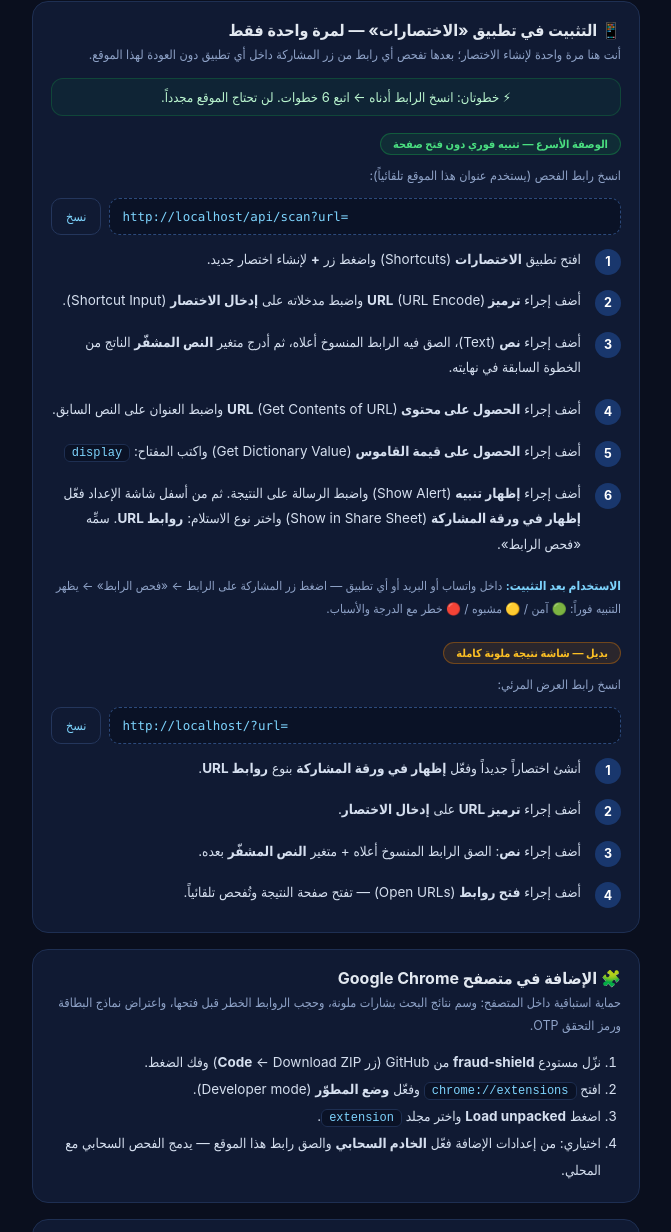
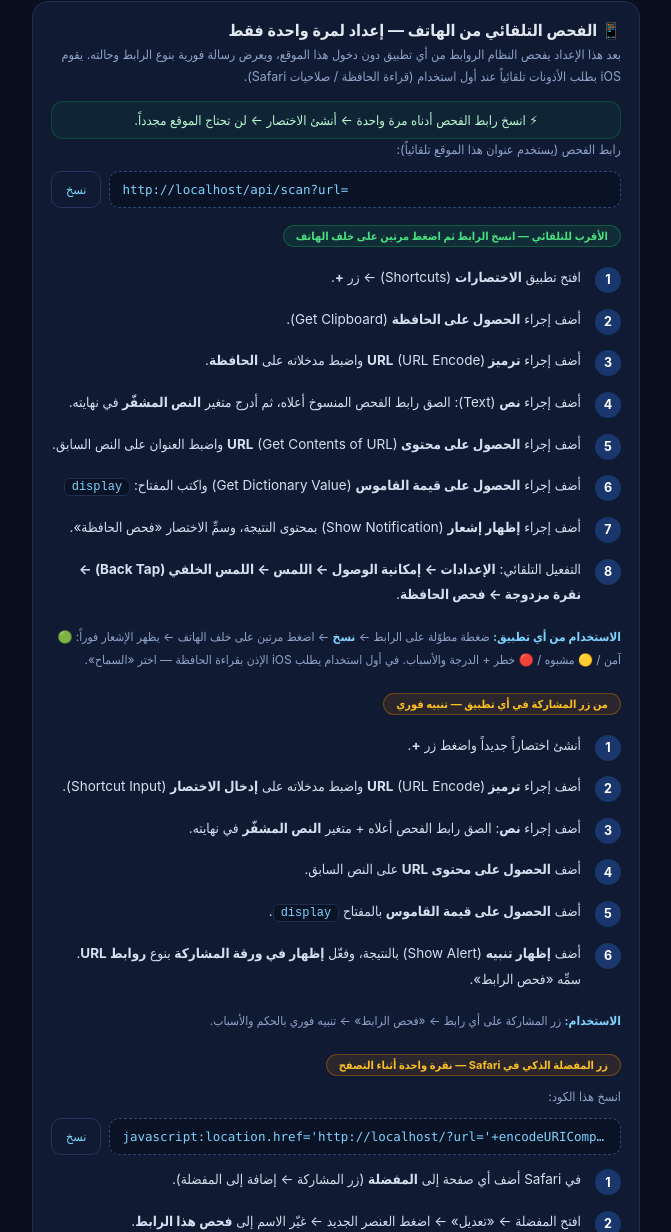
Before and after one commit to alzeedi1903-eng/Dir, a browser extension: page public/index.html in a window 1280 px wide. Shown: the part 524-1756 px from the top of the page, without its empty margins (304-975 px from the left). Drawn offline with Linux system fonts and the light colour scheme.

Commit message:
Update index.html

```diff
--- a/public/index.html
+++ b/public/index.html
@@ -174,6 +174,8 @@ footer { text-align: center; font-size: 11.5px; color: var(--faint); margin-top:
       <option value="search">نتيجة بحث أو إعلان</option>
       <option value="maps">بطاقة خريطة (حجز / تواصل)</option>
       <option value="shortcut">مشاركة سريعة (Share Sheet)</option>
+      <option value="clipboard">نسخته من أي تطبيق (فحص الحافظة)</option>
+      <option value="bookmark">زر المفضلة في Safari</option>
     </select>
     <div class="examples">
       <span data-url="https://emiratesnbd-secure-verify.com/login">مثال: بنك مقلد</span>
@@ -208,35 +210,68 @@ footer { text-align: center; font-size: 11.5px; color: var(--faint); margin-top:
     <button class="ghost clear" id="histClear">مسح السجل</button>
   </section>
 
-  <!-- إضافة الاختصارات -->
+  <!-- الفحص التلقائي من الهاتف -->
   <section class="card" id="shortcut">
-    <h2>📱 التثبيت في تطبيق «الاختصارات» — لمرة واحدة فقط</h2>
-    <p class="sub">أنت هنا مرة واحدة لإنشاء الاختصار؛ بعدها تفحص أي رابط من زر المشاركة داخل أي تطبيق دون العودة لهذا الموقع.</p>
+    <h2>📱 الفحص التلقائي من الهاتف — إعداد لمرة واحدة فقط</h2>
+    <p class="sub">بعد هذا الإعداد يفحص النظام الروابط من أي تطبيق دون دخول هذا الموقع، ويعرض رسالة فورية بنوع الرابط وحالته. يقوم iOS بطلب الأذونات تلقائياً عند أول استخدام (قراءة الحافظة / صلاحيات Safari).</p>
 
-    <div class="once">⚡ خطوتان: انسخ الرابط أدناه ← اتبع 6 خطوات. لن تحتاج الموقع مجدداً.</div>
+    <div class="once">⚡ انسخ رابط الفحص أدناه مرة واحدة ← أنشئ الاختصار ← لن تحتاج الموقع مجدداً.</div>
 
-    <!-- الوصفة أ -->
+    <p class="sub" style="margin-bottom:6px">رابط الفحص (يستخدم عنوان هذا الموقع تلقائياً):</p>
+    <div class="urlbox">
+      <code id="apiUrl">…</code>
+      <button class="ghost" id="copyApi">نسخ</button>
+    </div>
+
+    <!-- الوصفة 1: الحافظة + اللمس الخلفي -->
     <div style="margin-top:16px">
-      <span class="badge rec">الوصفة الأسرع — تنبيه فوري دون فتح صفحة</span>
-      <p class="sub" style="margin-bottom:6px">انسخ رابط الفحص (يستخدم عنوان هذا الموقع تلقائياً):</p>
+      <span class="badge rec">الأقرب للتلقائي — انسخ الرابط ثم اضغط مرتين على خلف الهاتف</span>
+      <ol class="steps">
+        <li>افتح تطبيق <b>الاختصارات</b> (Shortcuts) ← زر <b>+</b>.</li>
+        <li>أضف إجراء <b>الحصول على الحافظة</b> (Get Clipboard).</li>
+        <li>أضف إجراء <b>ترميز URL</b> (URL Encode) واضبط مدخلاته على <b>الحافظة</b>.</li>
+        <li>أضف إجراء <b>نص</b> (Text): الصق رابط الفحص المنسوخ أعلاه، ثم أدرج متغير <b>النص المشفّر</b> في نهايته.</li>
+        <li>أضف إجراء <b>الحصول على محتوى URL</b> (Get Contents of URL) واضبط العنوان على النص السابق.</li>
+        <li>أضف إجراء <b>الحصول على قيمة القاموس</b> (Get Dictionary Value) واكتب المفتاح: <code>display</code></li>
+        <li>أضف إجراء <b>إظهار إشعار</b> (Show Notification) بمحتوى النتيجة، وسمِّ الاختصار «فحص الحافظة».</li>
+        <li>التفعيل التلقائي: <b>الإعدادات ← إمكانية الوصول ← اللمس ← اللمس الخلفي (Back Tap) ← نقرة مزدوجة ← فحص الحافظة</b>.</li>
+      </ol>
+      <p class="note"><b>الاستخدام من أي تطبيق:</b> ضغطة مطوّلة على الرابط ← <b>نسخ</b> ← اضغط مرتين على خلف الهاتف ← يظهر الإشعار فوراً: 🟢 آمن / 🟡 مشبوه / 🔴 خطر + الدرجة والأسباب. في أول استخدام يطلب iOS الإذن بقراءة الحافظة — اختر «السماح».</p>
+    </div>
+
+    <!-- الوصفة 2: ورقة المشاركة -->
+    <div style="margin-top:20px">
+      <span class="badge alt">من زر المشاركة في أي تطبيق — تنبيه فوري</span>
+      <ol class="steps">
+        <li>أنشئ اختصاراً جديداً واضغط زر <b>+</b>.</li>
+        <li>أضف إجراء <b>ترميز URL</b> (URL Encode) واضبط مدخلاته على <b>إدخال الاختصار</b> (Shortcut Input).</li>
+        <li>أضف إجراء <b>نص</b>: الصق رابط الفحص أعلاه + متغير <b>النص المشفّر</b> في نهايته.</li>
+        <li>أضف <b>الحصول على محتوى URL</b> على النص السابق.</li>
+        <li>أضف <b>الحصول على قيمة القاموس</b> بالمفتاح <code>display</code>.</li>
+        <li>أضف <b>إظهار تنبيه</b> (Show Alert) بالنتيجة، وفعّل <b>إظهار في ورقة المشاركة</b> بنوع <b>روابط URL</b>. سمِّه «فحص الرابط».</li>
+      </ol>
+      <p class="note"><b>الاستخدام:</b> زر المشاركة على أي رابط ← «فحص الرابط» ← تنبيه فوري بالحكم والأسباب.</p>
+    </div>
+
+    <!-- الوصفة 3: المفضلة الذكية -->
+    <div style="margin-top:20px">
+      <span class="badge alt">زر المفضلة الذكي في Safari — نقرة واحدة أثناء التصفح</span>
+      <p class="sub" style="margin-bottom:6px">انسخ هذا الكود:</p>
       <div class="urlbox">
-        <code id="apiUrl">…</code>
-        <button class="ghost" id="copyApi">نسخ</button>
+        <code id="bmCode">…</code>
+        <button class="ghost" id="copyBm">نسخ</button>
       </div>
       <ol class="steps">
-        <li>افتح تطبيق <b>الاختصارات</b> (Shortcuts) واضغط زر <b>+</b> لإنشاء اختصار جديد.</li>
-        <li>أضف إجراء <b>ترميز URL</b> (URL Encode) واضبط مدخلاته على <b>إدخال الاختصار</b> (Shortcut Input).</li>
-        <li>أضف إجراء <b>نص</b> (Text)، الصق فيه الرابط المنسوخ أعلاه، ثم أدرج متغير <b>النص المشفّر</b> الناتج من الخطوة السابقة في نهايته.</li>
-        <li>أضف إجراء <b>الحصول على محتوى URL</b> (Get Contents of URL) واضبط العنوان على النص السابق.</li>
-        <li>أضف إجراء <b>الحصول على قيمة القاموس</b> (Get Dictionary Value) واكتب المفتاح: <code>display</code></li>
-        <li>أضف إجراء <b>إظهار تنبيه</b> (Show Alert) واضبط الرسالة على النتيجة. ثم من أسفل شاشة الإعداد فعّل <b>إظهار في ورقة المشاركة</b> (Show in Share Sheet) واختر نوع الاستلام: <b>روابط URL</b>. سمِّه «فحص الرابط».</li>
+        <li>في Safari أضف أي صفحة إلى <b>المفضلة</b> (زر المشاركة ← إضافة إلى المفضلة).</li>
+        <li>افتح المفضلة ← «تعديل» ← اضغط العنصر الجديد ← غيّر الاسم إلى <b>فحص هذا الرابط</b>.</li>
+        <li>امسح حقل الرابط والصق الكود المنسوخ أعلاه واحفظ.</li>
+        <li>أنت على أي صفحة؟ اضغط المفضلة ← تفتح صفحة النتيجة وتفحص الصفحة الحالية تلقائياً.</li>
       </ol>
-      <p class="note"><b>الاستخدام بعد التثبيت:</b> داخل واتساب أو البريد أو أي تطبيق — اضغط زر المشاركة على الرابط ← «فحص الرابط» ← يظهر التنبيه فوراً: 🟢 آمن / 🟡 مشبوه / 🔴 خطر مع الدرجة والأسباب.</p>
     </div>
 
-    <!-- الوصفة ب -->
+    <!-- الوصفة 4: شاشة كاملة من المشاركة -->
     <div style="margin-top:20px">
-      <span class="badge alt">بديل — شاشة نتيجة ملونة كاملة</span>
+      <span class="badge alt">بديل — شاشة نتيجة ملونة كاملة من المشاركة</span>
       <p class="sub" style="margin-bottom:6px">انسخ رابط العرض المرئي:</p>
       <div class="urlbox">
         <code id="webUrl">…</code>
@@ -248,6 +283,16 @@ footer { text-align: center; font-size: 11.5px; color: var(--faint); margin-top:
         <li>أضف إجراء <b>نص</b>: الصق الرابط المنسوخ أعلاه + متغير <b>النص المشفّر</b> بعده.</li>
         <li>أضف إجراء <b>فتح روابط</b> (Open URLs) — تفتح صفحة النتيجة وتُفحص تلقائياً.</li>
       </ol>
+    </div>
+
+    <!-- Safari التلقائي الكامل -->
+    <div style="margin-top:20px">
+      <span class="badge rec">الفحص التلقائي الكامل — داخل Safari فقط</span>
+      <p class="sub">إضافة Safari Web Extension تُثبَّت كتطبيق: تُلصق شارات ملونة على روابط الصفحات، وتحجب صفحات الخطر قبل فتحها، وتفحص نتائج البحث — تلقائياً دون أي نقرة. يطلب Safari الإذن عند أول تشغيل. البناء يحتاج حاسوب Mac مع Xcode — الدليل خطوة بخطوة في ملف <code>safari-ios/README.md</code> ضمن المستودع.</p>
+    </div>
+
+    <div class="once" style="background:#d9770618;border-color:#d9770644;color:#fde68a">
+      ℹ️ شفافية تقنية: Apple لا تسمح لأي طرف ثالث باعتراض كل نقرات الروابط في جميع التطبيقات — لذلك أقرب حلول «التلقائي» على iOS هي: نسخ ← لمسة على خلف الهاتف، أو زر المشاركة، أو نقرة المفضلة. وفي متصفح Safari يصبح الفحص تلقائياً بالكامل عبر الإضافة أعلاه.
     </div>
   </section>
 
@@ -294,6 +339,7 @@ footer { text-align: center; font-size: 11.5px; color: var(--faint); margin-top:
   /* تعبئة روابط الوصفات بعنوان الموقع الفعلي */
   $('apiUrl').textContent = ORIGIN + '/api/scan?url=';
   $('webUrl').textContent = ORIGIN + '/?url=';
+  $('bmCode').textContent = "javascript:location.href='" + ORIGIN + "/?url='+encodeURIComponent(location.href)+'&source=bookmark'";
 
   function esc(s) {
     return String(s == null ? '' : s)
@@ -320,6 +366,7 @@ footer { text-align: center; font-size: 11.5px; color: var(--faint); margin-top:
   }
   $('copyApi').addEventListener('click', function () { copyText($('apiUrl').textContent, this); });
   $('copyWeb').addEventListener('click', function () { copyText($('webUrl').textContent, this); });
+  $('copyBm').addEventListener('click', function () { copyText($('bmCode').textContent, this); });
 
   /* ===== السجل المحلي ===== */
   var HKEY = 'fs_history';
```
